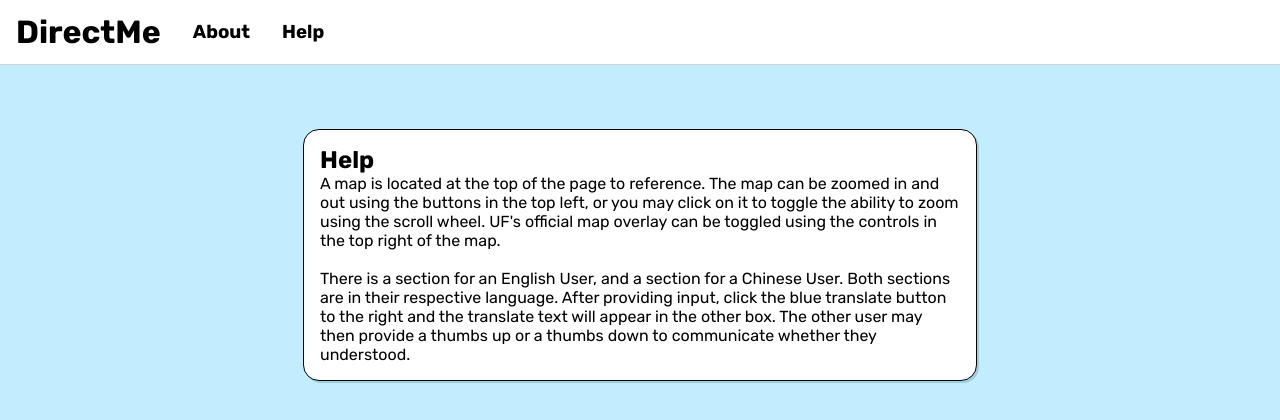
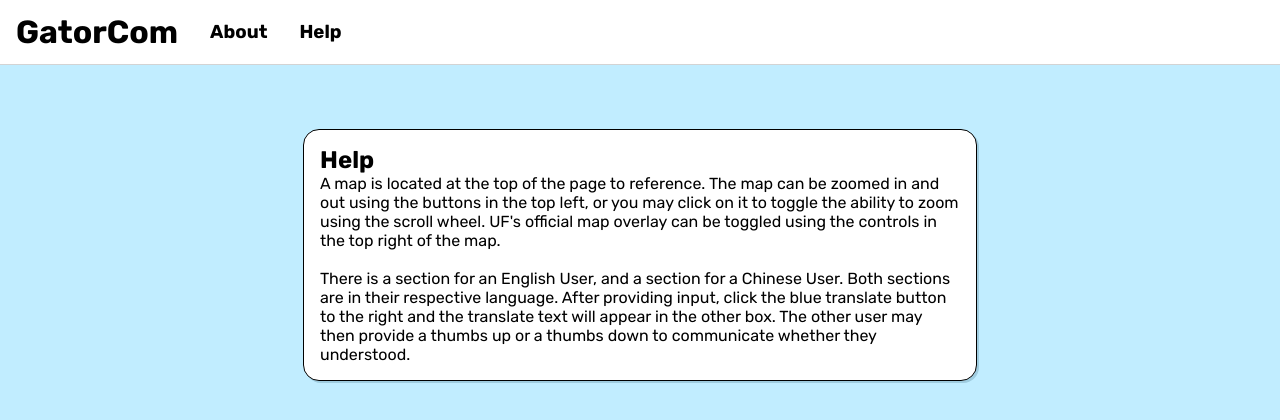
Before and after one commit to briankoehler/direct-me, a Flask app: page /help in a window 1280 px wide. Shown: the top 420 px of the page. Run offline with Flask 2, Linux system fonts and the light colour scheme.

Commit message:
Update name to GatorCom

```diff
--- a/templates/about.html
+++ b/templates/about.html
@@ -7,14 +7,14 @@
 
     <link rel= "stylesheet" type= "text/css" href= "{{ url_for('static', filename='styles.css') }}">
 
-    <title>DirectMe - About</title>
+    <title>GatorCom - About</title>
 </head>
 
 <body>
 
     <div id='navbar'>
         <a href='/'>
-            <h1 id='Logo'>DirectMe</h1>
+            <h1 id='Logo'>GatorCom</h1>
         </a>
         <a href='/about'>
             <h3>About</h3>
--- a/templates/help.html
+++ b/templates/help.html
@@ -7,14 +7,14 @@
 
     <link rel= "stylesheet" type= "text/css" href= "{{ url_for('static', filename='styles.css') }}">
 
-    <title>DirectMe - Help</title>
+    <title>GatorCom - Help</title>
 </head>
 
 <body>
 
     <div id='navbar'>
         <a href='/'>
-            <h1 id='Logo'>DirectMe</h1>
+            <h1 id='Logo'>GatorCom</h1>
         </a>
         <a href='/about'>
             <h3>About</h3>
--- a/templates/index.html
+++ b/templates/index.html
@@ -13,14 +13,14 @@
 
     <link rel="stylesheet" href="https://use.fontawesome.com/releases/v5.15.2/css/all.css" integrity="sha384-vSIIfh2YWi9wW0r9iZe7RJPrKwp6bG+s9QZMoITbCckVJqGCCRhc+ccxNcdpHuYu" crossorigin="anonymous">
 
-    <title>DirectMe</title>
+    <title>GatorCom</title>
 </head>
 
 <body>
 
     <div id='navbar'>
         <a href='/'>
-            <h1 id='Logo'>DirectMe</h1>
+            <h1 id='Logo'>GatorCom</h1>
         </a>
         <a href='/about'>
             <h3>About</h3>
```
